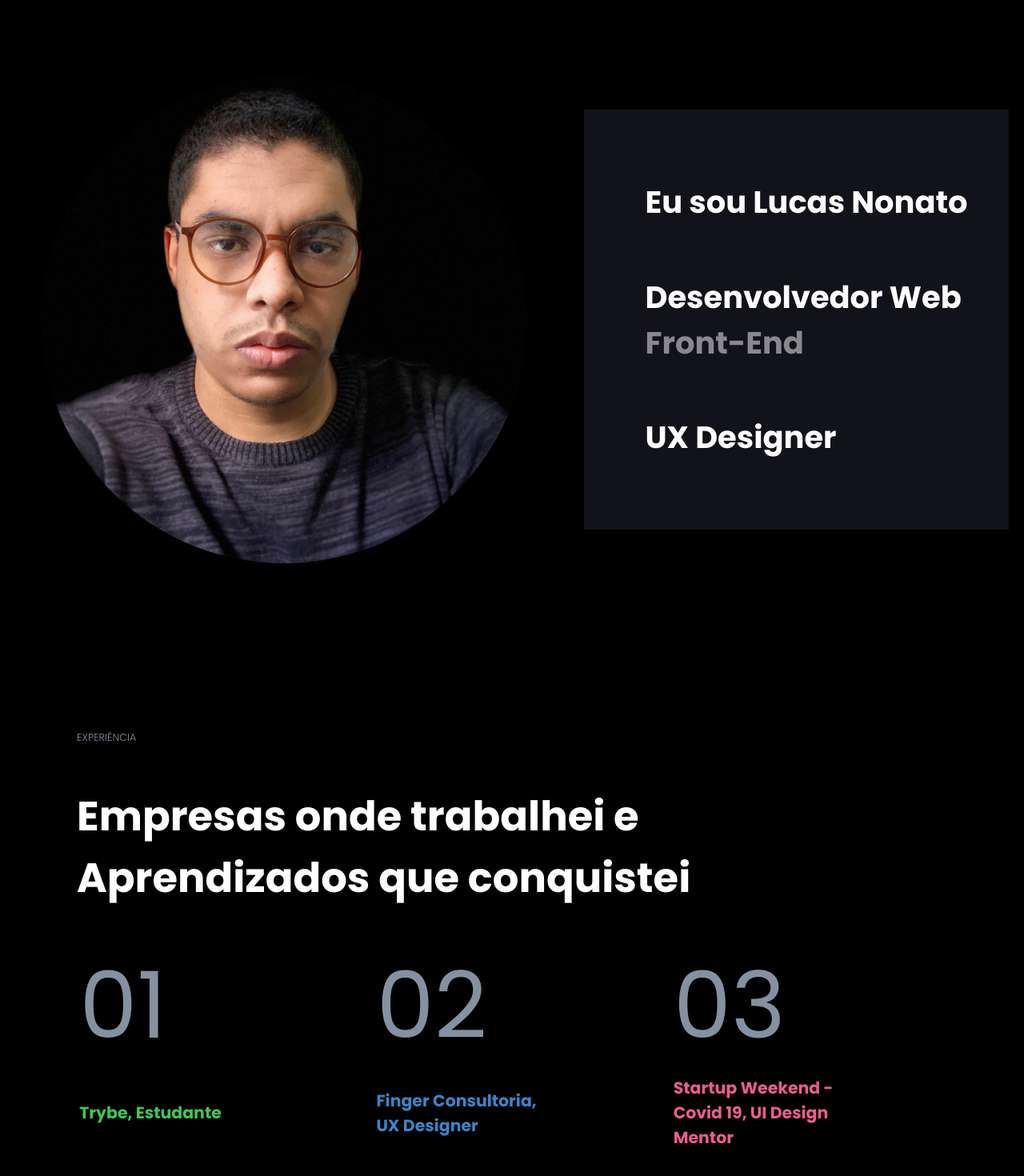
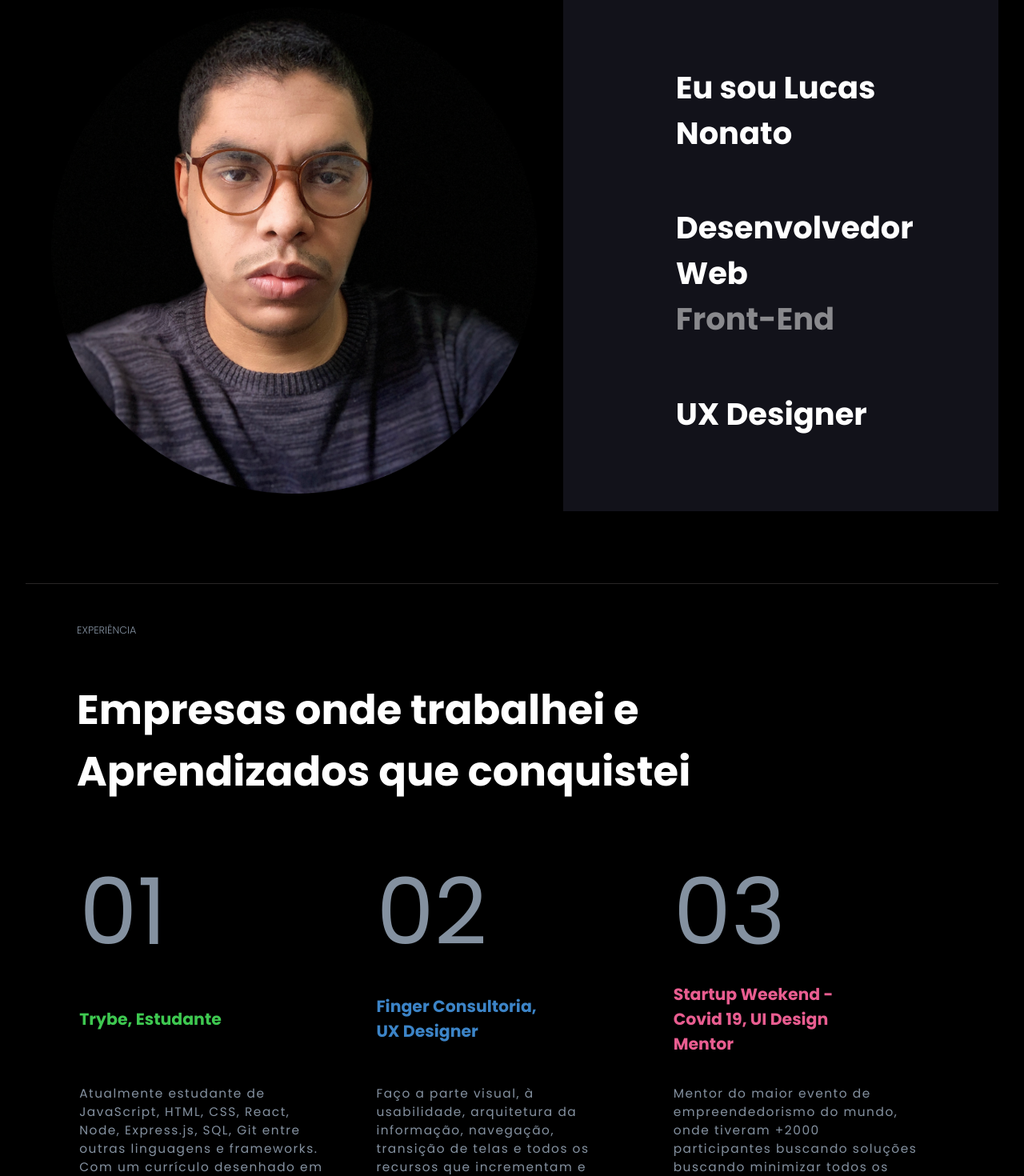
Before and after one commit to Scriblet/Portfolio, a React (Create React App) app: page / in a window 1280 px wide. Shown: the part 120-1590 px from the top of the page at 80% size. Built offline with nearby package versions, Linux system fonts and the light colour scheme.

Commit message:
Responsividade CSS parte 3

```diff
--- a/src/App.css
+++ b/src/App.css
@@ -41,7 +41,9 @@ body {
   align-items: center;
   display: flex;
   justify-content: space-around;
-  margin-top: 8vw;
+  padding-bottom: 5em ;
+  margin: 1em 2em ;
+  border-bottom: 1px solid rgba(104, 96, 96, 0.4);
 }
 
 .presentation-img {
@@ -52,13 +54,13 @@ body {
 .presentation-container {
   background: rgba(24, 24, 35, 0.75);
   max-width: 1200px;
-  padding: 2vw 4vw 2vw 4vw;
+  padding: 2em 4em 2em 4em;
 }
 
 .presentation-text {
   font-weight: 700;
   font-size: 4.8vh;
-  margin-left: 2vw;
+  margin-left: 2em;
   margin-top: 1.6em;
   margin-bottom: 1.6em;
 }
@@ -73,7 +75,7 @@ body {
 .experience-container {
   display: flex;
   flex-direction: column;
-  margin: 10em 8em 8em 6em;
+  margin: 2em 8em 8em 6em;
 }
 
 .experience-tag {
@@ -93,6 +95,7 @@ body {
   display: flex;
   justify-content: space-between;
   flex-wrap: wrap;
+  margin-top: 1em;
 }
 
 .experience-info {
```
Also changed, not shown: 1 other file (tests, documents, lock files or other folders).
